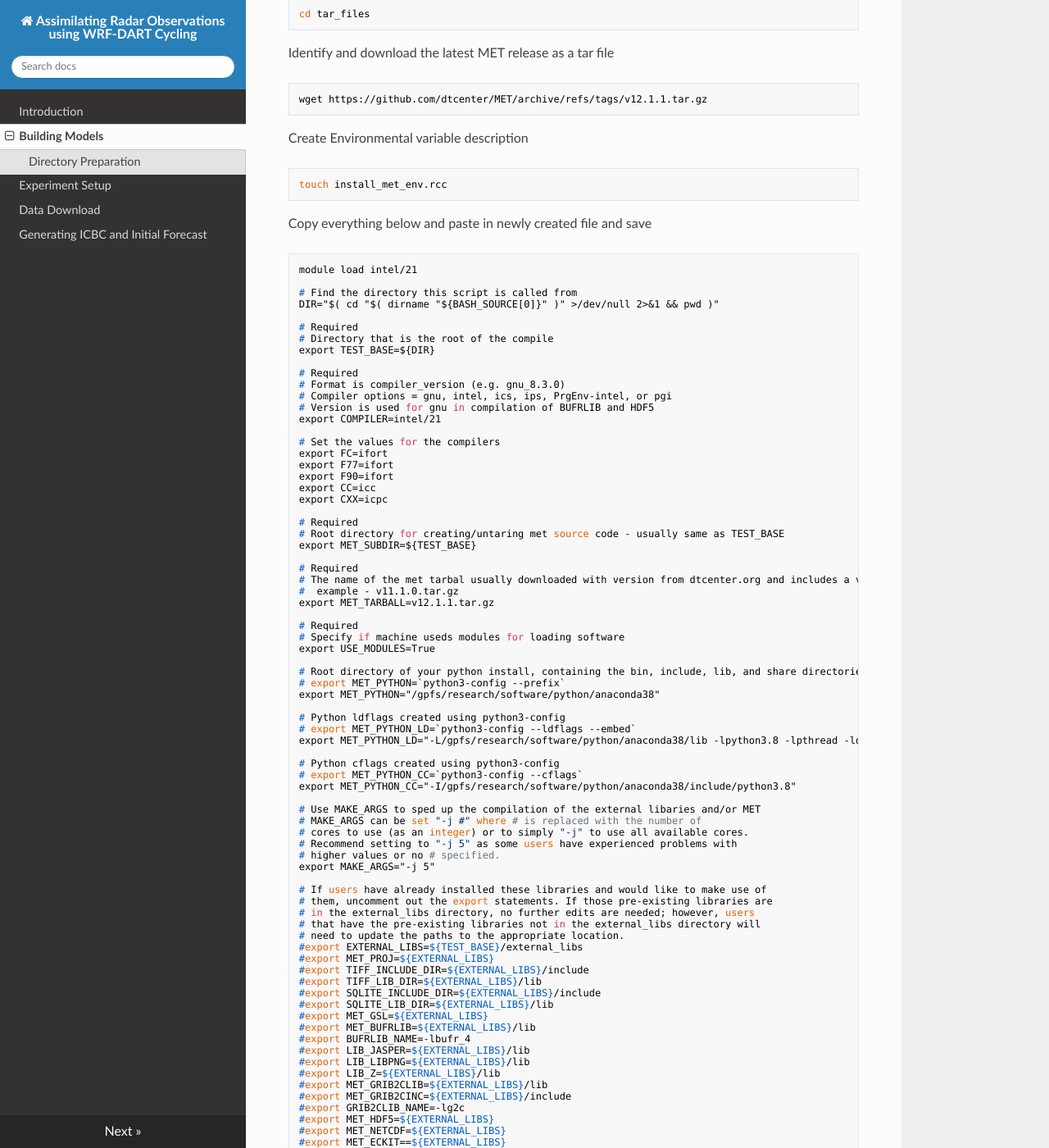
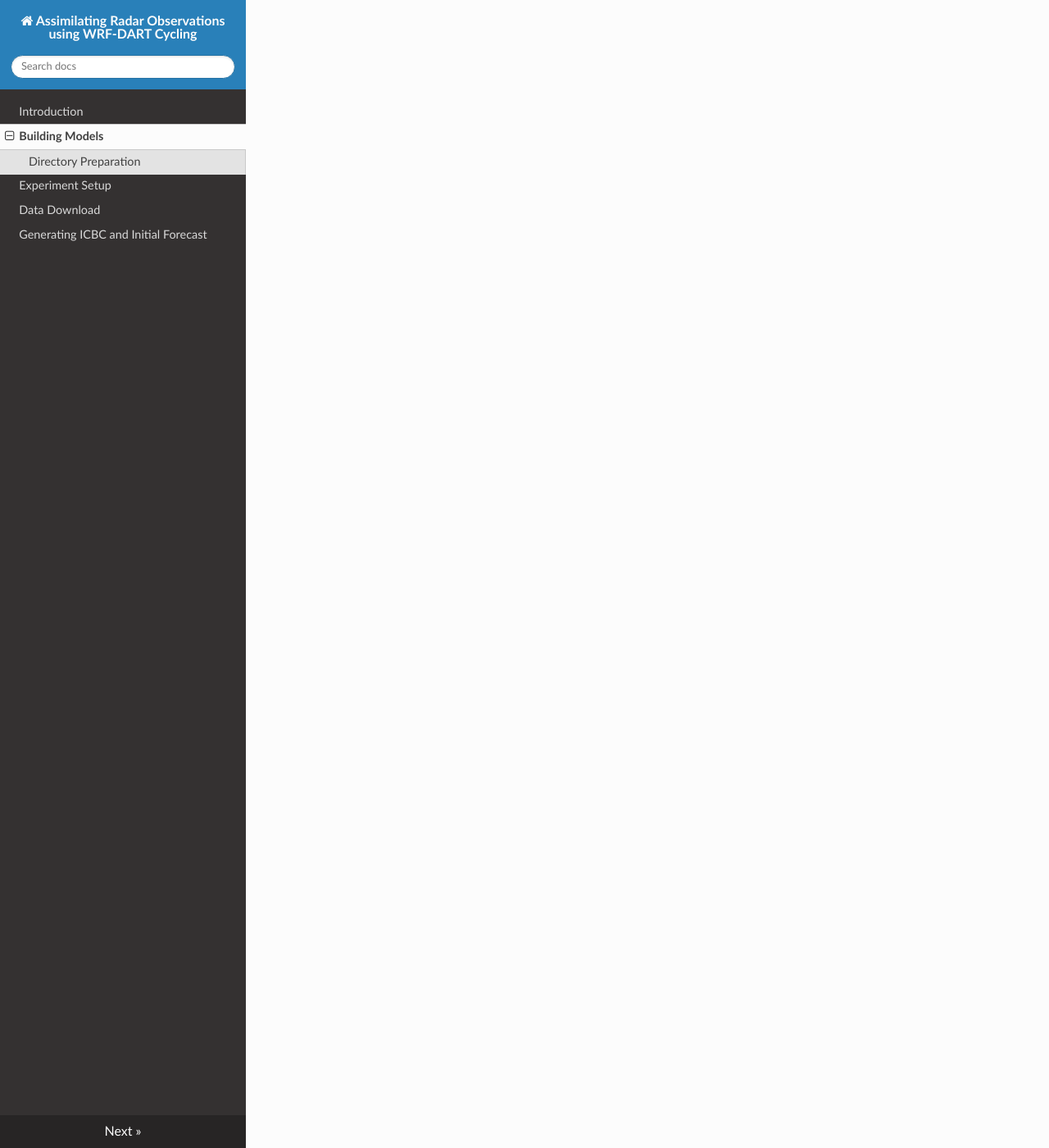
Before and after one commit to stephen-asare/WRF-DART-CYCLING, an MkDocs documentation site: the page built from docs/building_models.md, in a window 1280 px wide and 1400 px high, scrolled down 5981 px. Shown: the whole window at 82% size. Built offline with MkDocs 1.6.1, drawn with Linux system fonts in a browser that asks for light colours; nearby versions of some CDN libraries; some of the changed text lies outside the part shown.

````diff
--- a/docs/building_models.md
+++ b/docs/building_models.md
@@ -195,7 +195,7 @@ cd models/wrf/work
 ```
 Once finished, ensure the filter executable has been generated in your `models/wrf/work directory.`
 
-# Compiling METplus
+<!-- # Compiling METplus
 **NB** Installing MET can be skipped for now since its not used in the current experiment.
 Create new directory to install package:
 ```
@@ -342,3 +342,4 @@ echo 'export MET_INSTALL_DIR="/gpfs/research/chipilskigroup/stephen_asare/models
 echo 'export PATH="$MET_INSTALL_DIR/bin:$PATH"' >> ~/.bashrc
 source ~/.bashrc
 ```
+ -->
````
